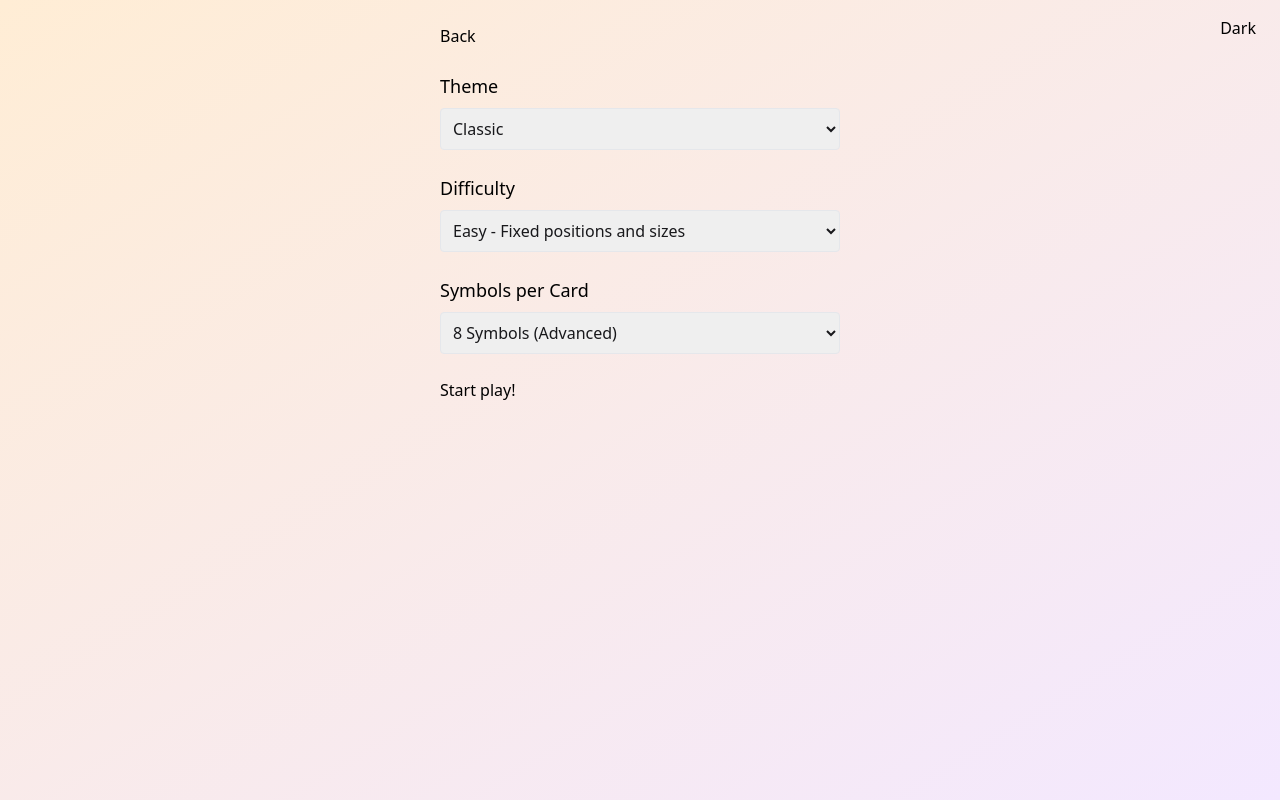
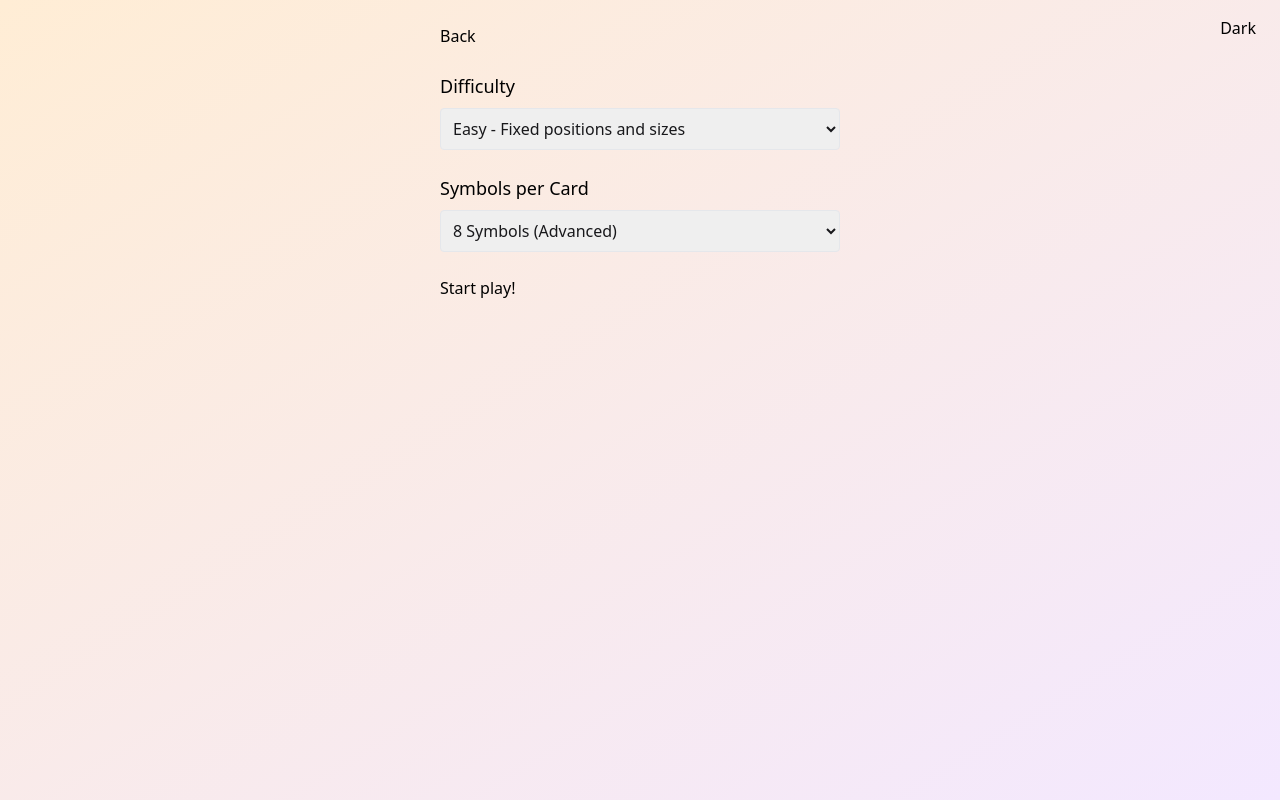
Before and after one commit to bridgeandseekdev/SpotIt, a React (Vite) app in the folder spotit-client/: page /settings/1 in a window 1280 px wide. Built offline with nearby package versions, Linux system fonts and the light colour scheme.

Commit message:
Removing theme from selection

```diff
--- a/spotit-client/src/components/gameplay/GameSettings.jsx
+++ b/spotit-client/src/components/gameplay/GameSettings.jsx
@@ -4,7 +4,7 @@ import { useNavigate } from 'react-router-dom';
 const GameSettings = () => {
   const navigate = useNavigate();
   const [settings, setSettings] = useState({
-    theme: 'classic',
+    theme: 'classic', // keep this but don't show UI for it
     difficulty: 'easy',
     symbolsPerCard: '8',
   });
@@ -25,24 +25,6 @@ const GameSettings = () => {
       <h1 onClick={() => navigate(-1)}>Back</h1>
 
       <div className="space-y-6">
-        <div className="space-y-2">
-          <label htmlFor="theme" className="block text-lg font-medium">
-            Theme
-          </label>
-          <select
-            name="theme"
-            id="theme"
-            value={settings.theme}
-            onChange={handleChange}
-            className="w-full p-2 rounded border bg-background text-text-primary"
-          >
-            <option value="classic">Classic</option>
-            <option value="nature">Nature</option>
-            <option value="animals">Animals</option>
-            <option value="adult">Adult</option>
-          </select>
-        </div>
-
         <div className="space-y-2">
           <label htmlFor="difficulty" className="block text-lg font-medium">
             Difficulty
```
